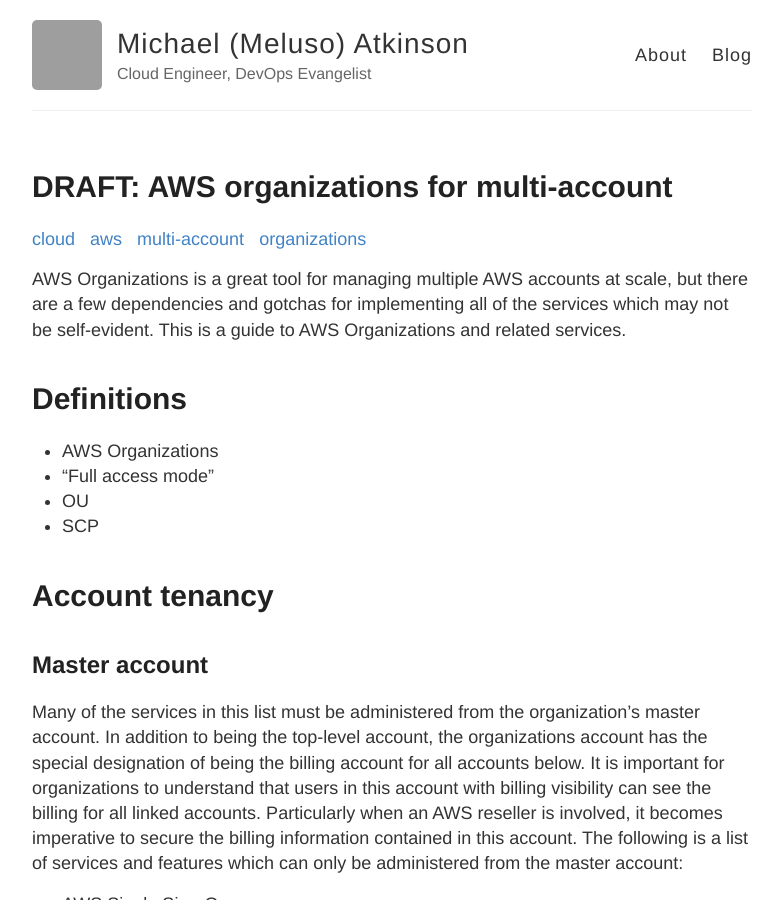
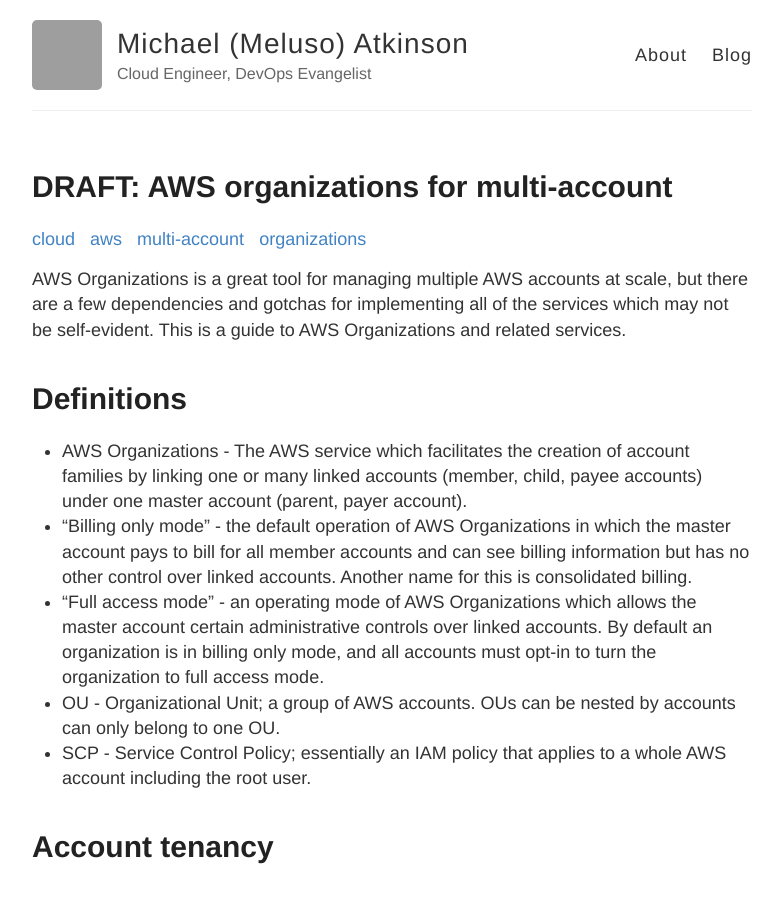
Before and after one commit to atkinsonm/atkinsonm.github.io, a Jekyll site: the page built from _posts/2018-12-10-AWS-Orgs.md, in a window 1280 px wide and 900 px high. Shown: the whole window, without its empty margins (248-1029 px from the left). Built offline with Jekyll 4.4.1, drawn with Linux system fonts in a browser that asks for light colours; comment, search, counter and statistics services are not loaded; grey boxes are pictures that could not be loaded.

Commit message:
add aws org definitions

```diff
--- a/_posts/2018-12-10-AWS-Orgs.md
+++ b/_posts/2018-12-10-AWS-Orgs.md
@@ -8,10 +8,11 @@ AWS Organizations is a great tool for managing multiple AWS accounts at scale, b
 
 # Definitions
 
-- AWS Organizations
-- "Full access mode"
-- OU
-- SCP
+- AWS Organizations - The AWS service which facilitates the creation of account families by linking one or many linked accounts (member, child, payee accounts) under one master account  (parent, payer account).
+- "Billing only mode" - the default operation of AWS Organizations in which the master account pays to bill for all member accounts and can see billing information but has no other control over linked accounts. Another name for this is consolidated billing.
+- "Full access mode" - an operating mode of AWS Organizations which allows the master account certain administrative controls over linked accounts. By default an organization is in billing only mode, and all accounts must opt-in to turn the organization to full access mode.
+- OU - Organizational Unit; a group of AWS accounts. OUs can be nested by accounts can only belong to one OU.
+- SCP - Service Control Policy; essentially an IAM policy that applies to a whole AWS account including the root user.
 
 # Account tenancy
 
```
